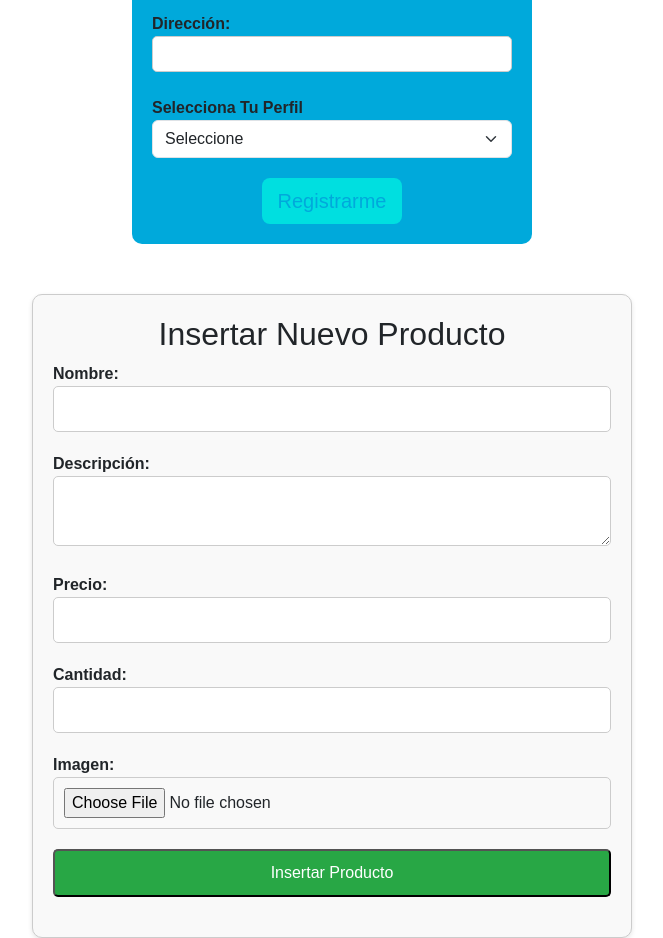
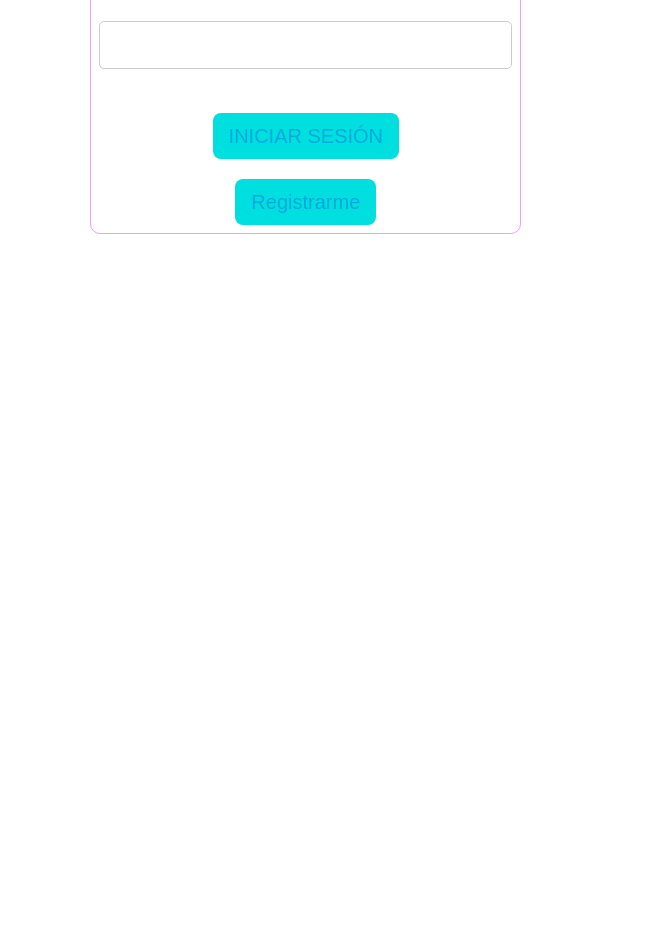
Before and after one commit to miyarlethv/Front_proyecto, a React (Vite) app: page / in a window 1280 px wide. Shown: the part 440-1378 px from the top of the page, without its empty margins (308-971 px from the left). After the commit the page ends 800 px from the top, so only its background shows below. Built offline with nearby package versions, Linux system fonts and the light colour scheme.

Commit message:
actualizacion

```diff
--- a/src/App.jsx
+++ b/src/App.jsx
@@ -5,20 +5,14 @@ import Login from './components/Login';
 import InsertarProducto from './components/InsertarProducto';
 
 function App() {
-
-
   return (
-    <>
     <Router>
       <Routes>
-        <Route path="/" element={<Registro />} />
-        <Route path="/form2" element={<Login />} />
+        <Route path="/" element={<Login />} />
+        <Route path="/Registro" element={<Registro />} />
+        <Route path="/insertar-producto" element={<InsertarProducto />} />
       </Routes>
     </Router>
-
-    <InsertarProducto />
-
-    </>
   );
 }
 
--- a/src/components/Login.jsx
+++ b/src/components/Login.jsx
@@ -1,6 +1,6 @@
 // Login.js
 import React from 'react';
-import { useNavigate } from 'react-router-dom';
+import { useNavigate, Link } from 'react-router-dom';
 import '../style/style.css';
 import loginImage from '../assets/login.jpg';
 
@@ -10,7 +10,7 @@ const Login = () => {
 
   const handleSubmit = (e) => {
     e.preventDefault();
-    navigate('/some-other-route');
+    navigate('/');
   };
 
   return (
@@ -34,9 +34,9 @@ const Login = () => {
                   <label className="form-label">Contraseña</label>
                   <input type="password" className="form-control form-control-lg" name="pass" />
                 </div>
-                <button className="btn btn-lg" type="submit">INICIAR SESIÓN</button>
+                <Link to="/InsertarProducto" className="btn btn-lg">INICIAR SESIÓN</Link>
                 <div>
-                  <a href="/" className="btn btn-lg">REGISTRARME</a>
+                  <Link to="/Registro" className="btn btn-lg"> Registrarme</Link>
                 </div>
               </form>
             </div>
--- a/src/components/Registro.jsx
+++ b/src/components/Registro.jsx
@@ -38,7 +38,7 @@ const Registro = () => {
       if (response.ok) {
         console.log(data.message);
         // Navegar a la siguiente página después del registro exitoso
-        navigate('/form2');
+        navigate('/Login');
 
         // Enviar correo después del registro exitoso
         const emailData = new FormData();
--- a/src/style/style.css
+++ b/src/style/style.css
@@ -211,7 +211,7 @@ background-color: #333;
   width: 100%;
   padding: 10px;
   border-radius: 5px;
-  background-color: #28a745;
+  background-color: #00A9DB;
   color: white;
   font-size: 16px;
 
```
